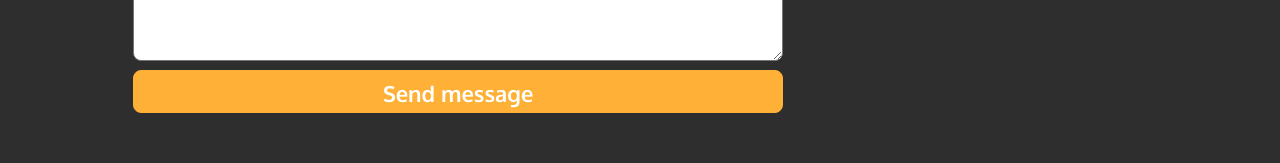
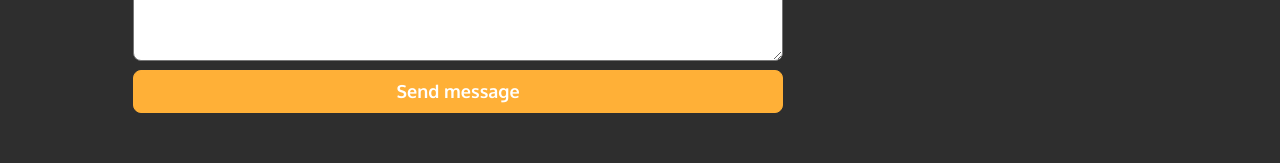
Before and after one commit to Gulmira-K/my-portfolio, a React (Create React App) app: page /contact in a window 1280 px wide. Shown: the part 505-668 px from the top of the page. Built offline with nearby package versions, Linux system fonts and the light colour scheme.

Commit message:
Contact form on submit change content

```diff
--- a/src/pages/Contact.css
+++ b/src/pages/Contact.css
@@ -48,7 +48,7 @@ body > #root > .Contact {
   border: 1px solid #ffb037;
   border-radius: 8px;
   color: white;
-  font-size: 22px;
+  font-size: 18px;
   font-weight: bold;
 }
 .btn:hover {
--- a/src/pages/Contact.js
+++ b/src/pages/Contact.js
@@ -19,19 +19,21 @@ export default function Contact() {
 
   return (
     <div className='Contact'>
+      {!send ?
+        <>
         <div className='tag'>&lt;div class="<span className='header'>contact-me</span>"&gt;</div>
-      {!send ?  <p className='contact-text'>Feel free to reach out to me using this form.</p> : ''}
-        {!send ?
+        <p className='contact-text'>Feel free to reach out to me using this form.</p>
             <form className="contact-form" onSubmit={sendEmail}>
               <input type="text" name="name" placeholder='Name' className='name-input' autoComplete='false'/>
               <input type="email" name="email" placeholder='E-mail' className='email-input'  autoComplete='false'/>
               <textarea name="message" placeholder='Message' className='message-input'  autoComplete='false'/>
               <input type="submit" value="Send message" className='btn'/>
             </form>
+            <div className='tag'>&lt;/div&gt;</div>
+          </>
         :
           <div className='success-message'>Thank you for the message. I will get back to you as soon as possible!</div>
         }
-       <div className='tag'>&lt;/div&gt;</div>
     </div>
 
   );
```
Lines whose indentation alone changed are shown as unchanged.
